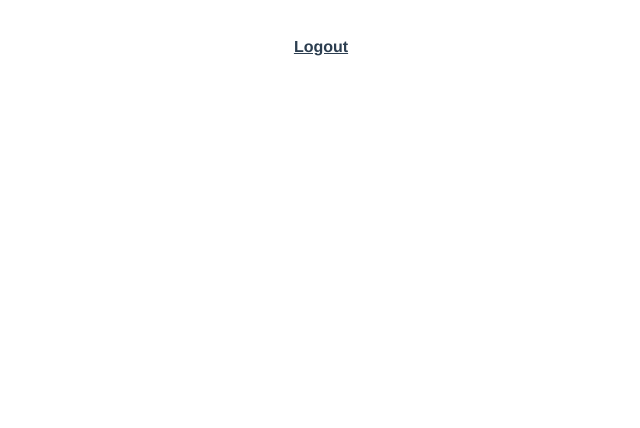
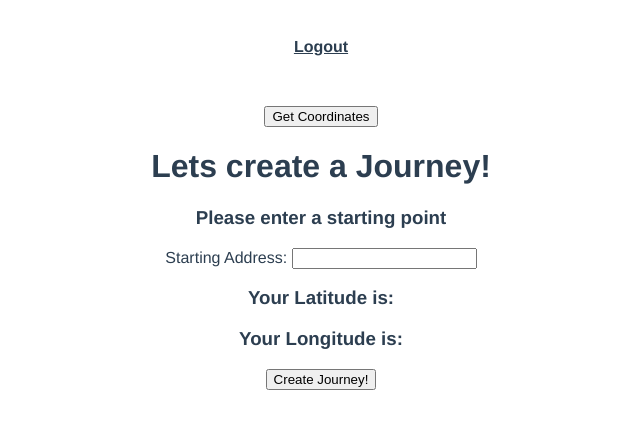
Before and after one commit to jamalnuman/homesafevue, a Vue app: page /journeys/1 in a window 1280 px wide. Shown: the top 428 px of the page, without its empty margins (319-959 px from the left). Built offline with nearby package versions, Linux system fonts and the light colour scheme.

Commit message:
watchlocation working

```diff
--- a/src/router/index.js
+++ b/src/router/index.js
@@ -23,7 +23,7 @@ const routes = [
   { path: "/logout", name: "logout", component: Logout },
   { path: "/users/:id", name: "user-show", component: UserShow },
   { path: "/users/:id/edit", name: "user-edit", component: UserEdit },
-  { path: "/journeyshow/:id", name: "journey-show", component: JourneyShow }
+  { path: "/journeys/:id", name: "journey-show", component: JourneyShow }
 ];
 
 const router = new VueRouter({
--- a/src/views/JourneyShow.vue
+++ b/src/views/JourneyShow.vue
@@ -1,5 +1,11 @@
 <template>
   <div class="journey-show">
+    <form v-on:submit.prevent="getLocation()">
+      <h2>{{lat}}</h2>
+      <h2>{{long}}</h2>
+      <input type="submit" value="Get Coordinates">
+    </form>
+    <!-- <h1 @click="getLocation()">{{ lat }}</h1> -->
 
     <ul>
       <li class="text-danger" v-for="error in errors">{{ error }}</li>
@@ -15,6 +21,7 @@
     <div>
       <button @click="createJourney()">Create Journey!</button>
     </div>
+
   </div>
 
 </template>
@@ -32,11 +39,30 @@ export default {
       starting_address: "",
       latitude:"",
       longitude:"",
-      errors: []
+      errors: [],
+      lat: "",
+      long: ""
     }
   },
   created: function() {},
   methods:{
+
+
+    getLocation: function() {
+      if (navigator.geolocation) {
+        navigator.geolocation.watchPosition(this.show);
+      } else {
+        this.lat = "Geolocation is not supported by this browser.";
+      }
+    },
+
+    show: function(position) {
+      console.log(position)
+      this.lat = position.coords.latitude
+      this.long = position.coords.longitude
+    },
+
+
     createJourney: function(){
       var journeyParams = {
         address: this.starting_address
@@ -77,11 +103,7 @@ export default {
         }).catch(error => {
           this.errors = error.response.data.errors;
         });
-    }
+    },
   }
-};
-
-
-
-
+}
 </script>
```
